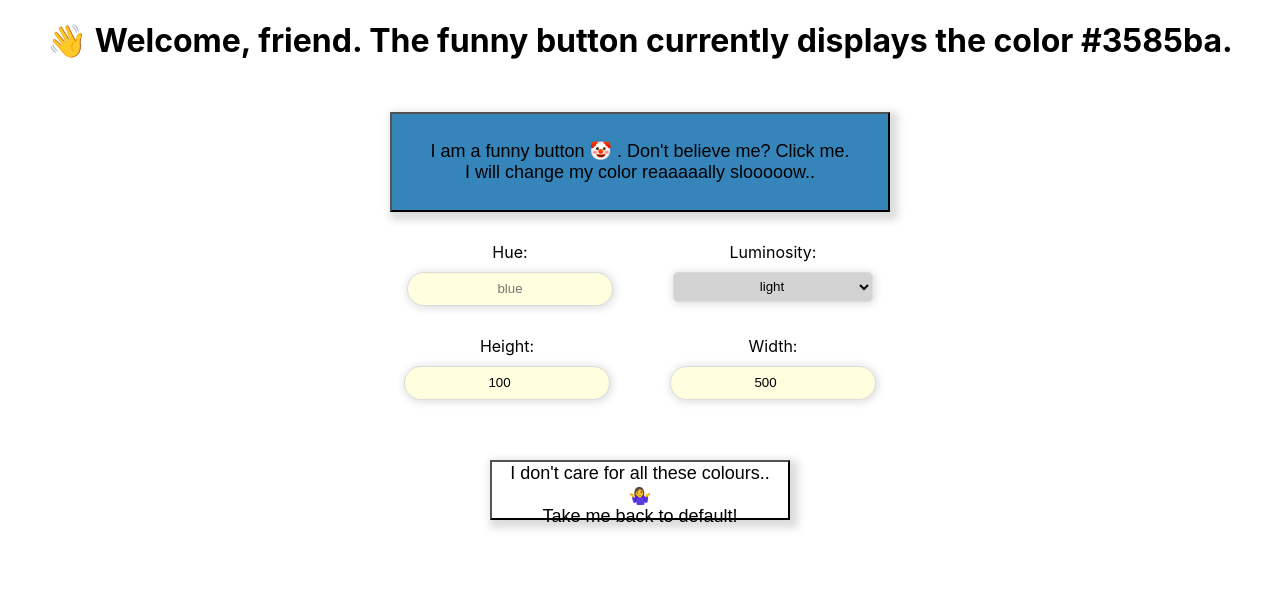
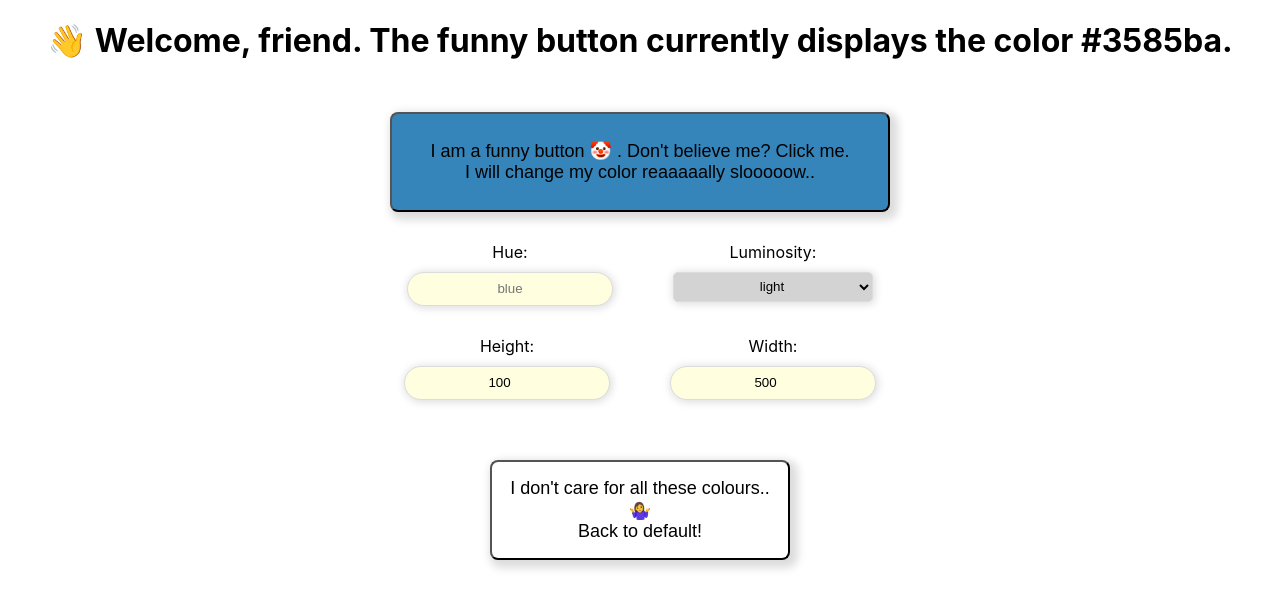
Before and after one commit to steiningerjakob/random-color-generator-react-app, a React (Create React App) app: page / in a window 1280 px wide. Both pictures are taken after a click on the button 640 px from the left and 161 px from the top of the page. Shown: the top 608 px of the page. Built offline with nearby package versions, Linux system fonts and the light colour scheme.

Commit message:
Remove unused code, fix button layout, update state variable naming

```diff
--- a/src/App.js
+++ b/src/App.js
@@ -9,24 +9,20 @@ const defaultButtonStyle = css`
   font-size: 18px;
   background-color: #fff;
   width: 300px;
-  height: 60px;
   margin: 30px;
+  padding: 16px;
   box-shadow: 4px 4px 8px 4px #dcdcdc;
+  border-radius: 8px;
+
+  > span {
+    display: inline;
+  }
 `;
-
-// Currently disabled -- Array with a set of instructions
-// const instructions = [
-//   'Select a hue (e.g. blue)',
-//   'Select a luminosity (e.g. dark)',
-//   'Select a height (e.g. 100',
-//   'Select a width (e.g. 500)',
-//   '...or just do nothing and let the app surprise you :)',
-// ];
 
 function App() {
   // Initialize state variables
 
-  const [color, changeColor] = useState('#fff');
+  const [color, setColor] = useState('#fff');
   const [customHue, setCustomHue] = useState('');
   const [customLuminosity, setCustomLuminosity] = useState('');
   const [customHeight, setCustomHeight] = useState(100);
@@ -41,7 +37,7 @@ function App() {
       {/* Display hex code in template string */}
 
       <h1>
-        <span role="img" aria-label="waving hand">
+        <span role="img" aria-label="waving hand emoji">
           👋
         </span>{' '}
         {`Welcome, friend. The funny button currently displays the color ${color}.`}
@@ -51,7 +47,7 @@ function App() {
 
       <Button
         color={color}
-        changeColor={changeColor}
+        changeColor={setColor}
         customHue={customHue}
         customLuminosity={customLuminosity}
         customHeight={customHeight}
@@ -69,27 +65,18 @@ function App() {
         customWidth={customWidth}
         setCustomWidth={setCustomWidth}
       />
-      {/* Currently disabled -- Mapping over array to display instructions:
-      <div css={defaultButtonStyle}>
-        <ul>
-          {instructions.map((item) => {
-            // eslint-disable-next-line react/jsx-key
-            return <li>{item}</li>;
-          })}
-        </ul>
-      </div> */}
 
       {/* Create conditional rendering of button that returns main button color to default when clicked */}
 
       <div>
         {color !== '#fff' ? (
-          <button css={defaultButtonStyle} onClick={() => changeColor('#fff')}>
+          <button css={defaultButtonStyle} onClick={() => setColor('#fff')}>
             I don't care for all these colours..{' '}
-            <span role="img" aria-label="shrugging">
+            <span role="img" aria-label="shrugging emoji">
               🤷‍♀️
             </span>
             <br />
-            Take me back to default!
+            Back to default!
           </button>
         ) : (
           ''
--- a/src/Button.js
+++ b/src/Button.js
@@ -19,7 +19,10 @@ function Button({
     width: ${customWidth}px;
     height: ${customHeight}px;
     margin: 30px;
+    padding: 8px;
     box-shadow: 4px 4px 8px 4px #dcdcdc;
+    border-radius: 8px;
+    overflow: hidden;
   `;
 
   return (
```
